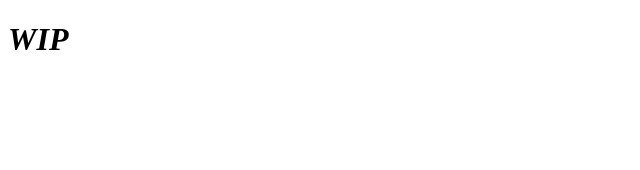
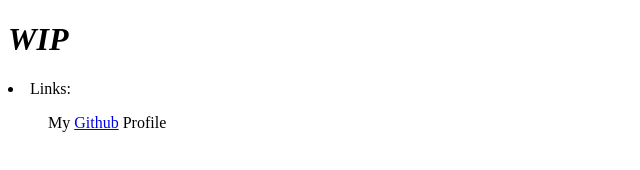
Before and after one commit to ArcaneUmbra/ArcaneUmbra.github.io, a plain HTML site: page index.html in a window 1280 px wide. Shown: the whole page, without its empty margins (0-640 px from the left). Drawn offline with Linux system fonts and the light colour scheme.

Commit message:
Added links

```diff
--- a/index.html
+++ b/index.html
@@ -10,5 +10,8 @@
   <!-- Body -->
   <body>
   <h1><i>WIP</i></h1>
+  <li>Links:
+    <ul>My <a href="https://github.com/ArcaneUmbra">Github</a> Profile</ul>
+  </li>
   </body>
 </html>
```
